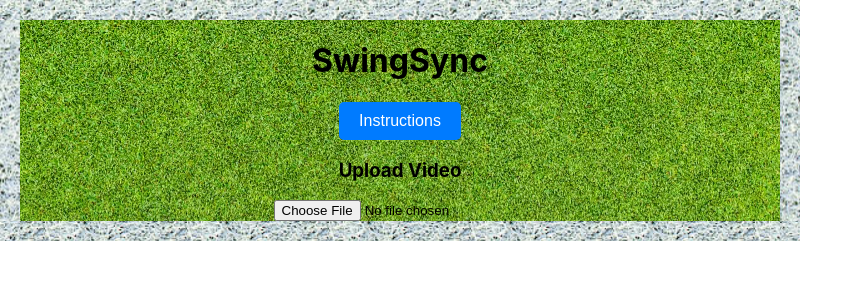
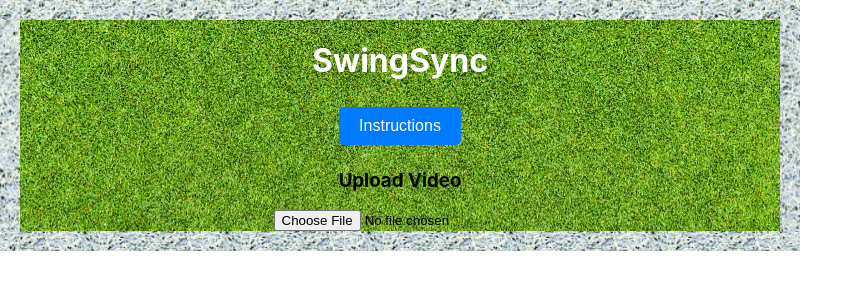
Before and after one commit to DrFelixWei/Golf-Swing-Pose-Estimation, a React (Create React App) app: page / in a window 1280 px wide. Shown: the top 300 px of the page, without its empty margins (0-863 px from the left). Built offline with nearby package versions, Linux system fonts and the light colour scheme.

Commit message:
css modal

```diff
--- a/src/App.css
+++ b/src/App.css
@@ -67,6 +67,7 @@ body {
 button {
   display: inline-block;
   padding: 10px 20px;
+  margin: 5px;
   font-size: 16px;
   border: none;
   background-color: #007bff;
--- a/src/App.js
+++ b/src/App.js
@@ -115,15 +115,12 @@ function App() {
 
     <div className='content'>
 
-      <h1 style={{ colour:"white"}}>SwingSync</h1>
+      <h1 style={{ color:"white"}}>SwingSync</h1>
 
       <div className="instructions">
-
-
+        <button onClick={openModal}>Instructions</button>
+        <Modal isOpen={isModalOpen} onClose={closeModal} />
       </div>
-
-      <button onClick={openModal}>Instructions</button>
-      <Modal isOpen={isModalOpen} onClose={closeModal} />
 
 
       <h3>Upload Video</h3>
--- a/src/InstructionsModal.js
+++ b/src/InstructionsModal.js
@@ -2,6 +2,7 @@ import React from 'react';
 
 const Modal = ({ isOpen, onClose }) => {
 
+    // blocks screen
     const modalStyles = {
     display: isOpen ? 'block' : 'none',
     position: 'fixed',
@@ -10,14 +11,17 @@ const Modal = ({ isOpen, onClose }) => {
     width: '100%',
     height: '100%',
     background: 'rgba(0, 0, 0, 0.5)', // Semi-transparent background
-    borderRadius: '10px' // Rounded corners
+    zIndex: 5
   };
 
+    // modal content
     const contentStyles = {
         position: 'absolute',
-    top: '50%',
-    left: '50%',
-    transform: 'translate(-50%, -50%)',
+        top: '10vh',
+        left: '10vw',
+        // transform: 'translate(-50vw, -50vh)',
+        width: '80vw',
+        maxWidth: '700px',
         background: 'white',
         padding: '20px',
         borderRadius: '10px' // Rounded corners
```
Lines whose indentation alone changed are shown as unchanged.
